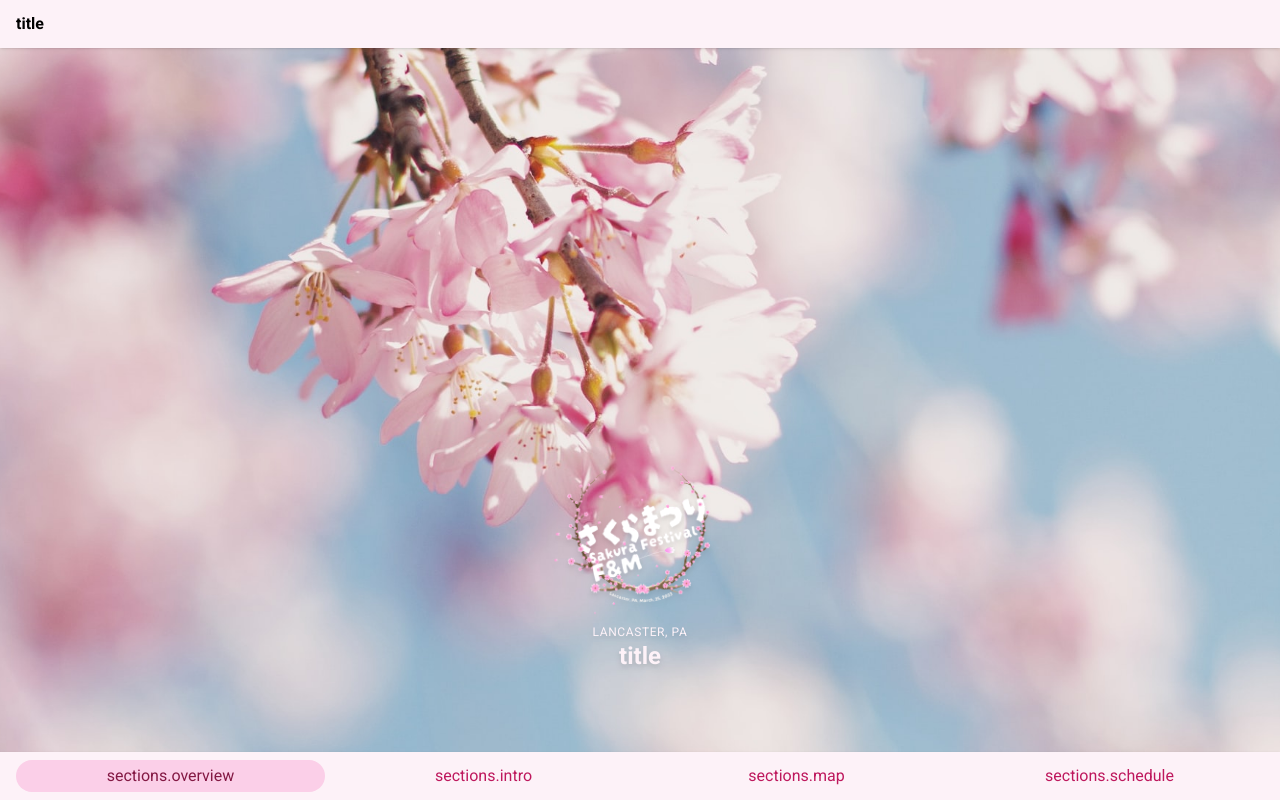
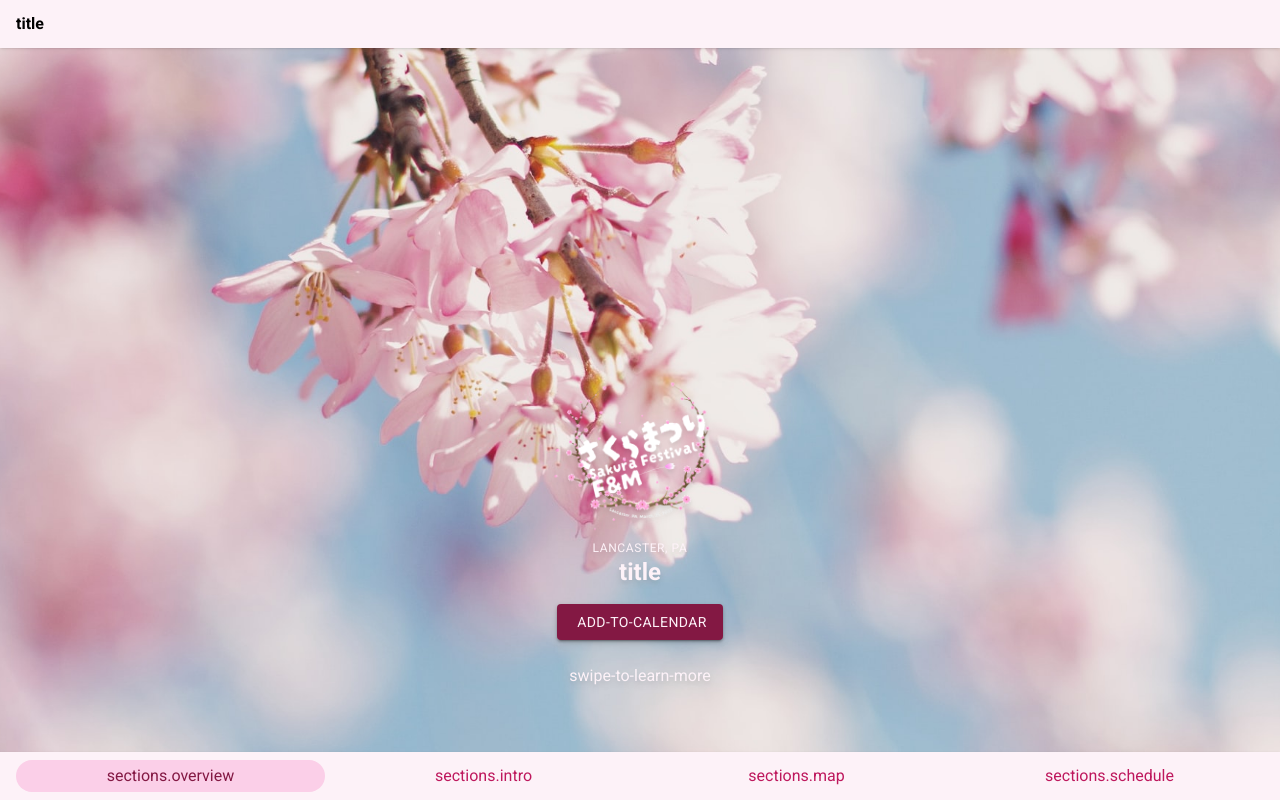
Before and after one commit to GalvinGao/sakura-matsuri, a React (Vite) app: page / in a window 1280 px wide. Built offline with nearby package versions, Linux system fonts and the light colour scheme; the HTML template or start-up script is replaced by a standard one.

Commit message:
feat: add to calendar

```diff
--- a/src/components/sections/SectionHero.tsx
+++ b/src/components/sections/SectionHero.tsx
@@ -1,5 +1,7 @@
+import mdiCalendar from '@iconify/icons-mdi/calendar'
 import mdiChevronDown from '@iconify/icons-mdi/chevron-down'
 import { Icon } from '@iconify/react'
+import { Button } from '@mui/material'
 import { useTranslation } from 'react-i18next'
 import logo from '../../assets/logo.png?url'
 import { ScreenSection } from '../ScreenSection/ScreenSection'
@@ -16,11 +18,23 @@ export function SectionHero() {
       <img src={logo} alt="Sakura" className="w-48 h-48" />
       <h1 className="text-xs uppercase tracking-wider">Lancaster, PA</h1>
       <h1 className="text-2xl font-bold mb-4">{t('title')}</h1>
+
+      <Button
+        href="/event.ics"
+        className="mb-6 bg-pink-900 text-primary"
+        variant="contained"
+        color="inherit"
+        startIcon={<Icon icon={mdiCalendar} />}
+      >
+        {t('add-to-calendar')}
+      </Button>
+
+      <span>{t('swipe-to-learn-more')}</span>
       <Icon
         icon={mdiChevronDown}
         className="text-4xl animate-bounce cursor-pointer"
         onClick={() => {
-          document.getElementById('section-intro')?.scrollIntoView({
+          document.getElementById('section-overview')?.scrollIntoView({
             behavior: 'smooth',
             block: 'start',
           })
--- a/src/locales/en/index.json
+++ b/src/locales/en/index.json
@@ -20,5 +20,7 @@
     "raffle-mochi-making-2": "Raffle & Mochi Making & Tasting 2",
     "band-performance-3": "Band Performance 3",
     "closing": "Closing"
-  }
+  },
+  "add-to-calendar": "Add to Calendar",
+  "swipe-to-learn-more": "Swipe to Learn More"
 }
--- a/src/locales/ja/index.json
+++ b/src/locales/ja/index.json
@@ -20,5 +20,7 @@
     "raffle-mochi-making-2": "福引と餅つき（２）",
     "band-performance-3": "バンド演奏",
     "closing": "終わりのご挨拶"
-  }
+  },
+  "add-to-calendar": "カレンダーに追加",
+  "swipe-to-learn-more": "スワイプして詳細を見る"
 }
```
Also changed, not shown: 1 other file (tests, documents, lock files or other folders).
